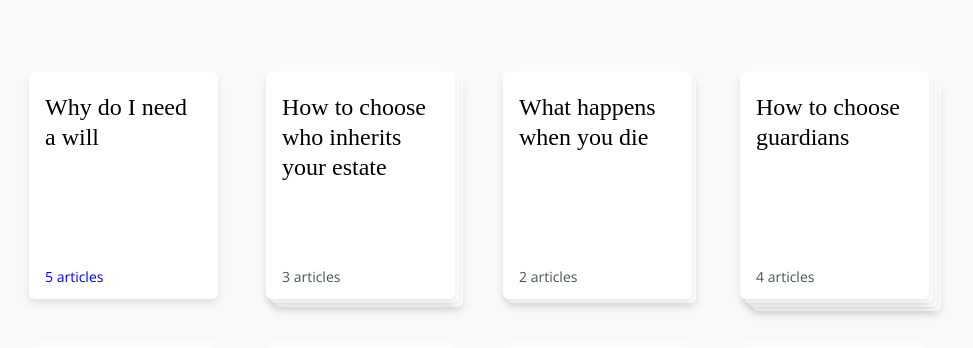
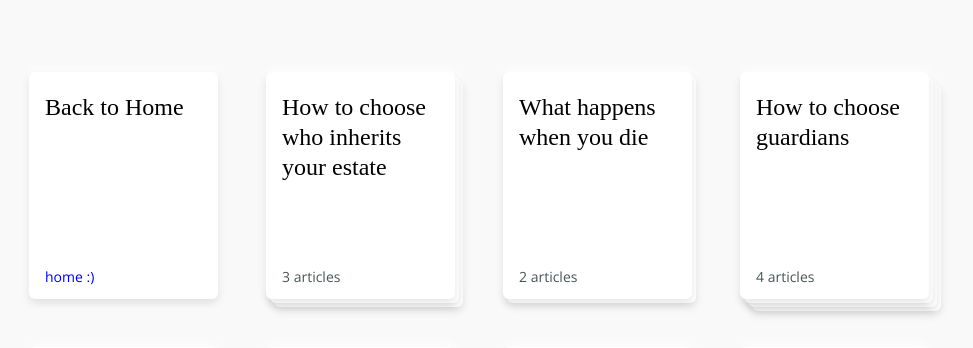
Before and after one commit to ikhsan15/iory_blog, a PHP site: page /views/posts/post_portal.php in a window 1280 px wide. Shown: the top 348 px of the page, without its empty margins (161-1134 px from the left). Run offline with PHP 8.4, Linux system fonts and the light colour scheme; some libraries are stand-ins or nearby versions; some web fonts are replaced.

Commit message:
update link

```diff
--- a/views/posts/post_portal.php
+++ b/views/posts/post_portal.php
@@ -5,16 +5,15 @@
   <title>CodePen - Article Deck</title>
   <link rel="stylesheet" href="https://cdnjs.cloudflare.com/ajax/libs/normalize/5.0.0/normalize.min.css">
 <link rel="stylesheet" href="./style.css">
-
 </head>
 <body>
   <!-- partial:index.partial.html -->
   <div class="container">
     <div class="card" style="--cards:5">
-  <a href="index.php">
+    <a href="../../index.php">
       <div class="child">
-      <h2>Why do I need a will</h2>
-      <p>5 articles</p>
+        <h2>Back to Home</h2>
+        <p>home :)</p>
       </div>
       </a>
     </div>
@@ -78,6 +77,5 @@
     </div>
   </div>
   <!-- partial -->
-
   </body>
 </html>
```
Lines whose indentation alone changed are shown as unchanged.
